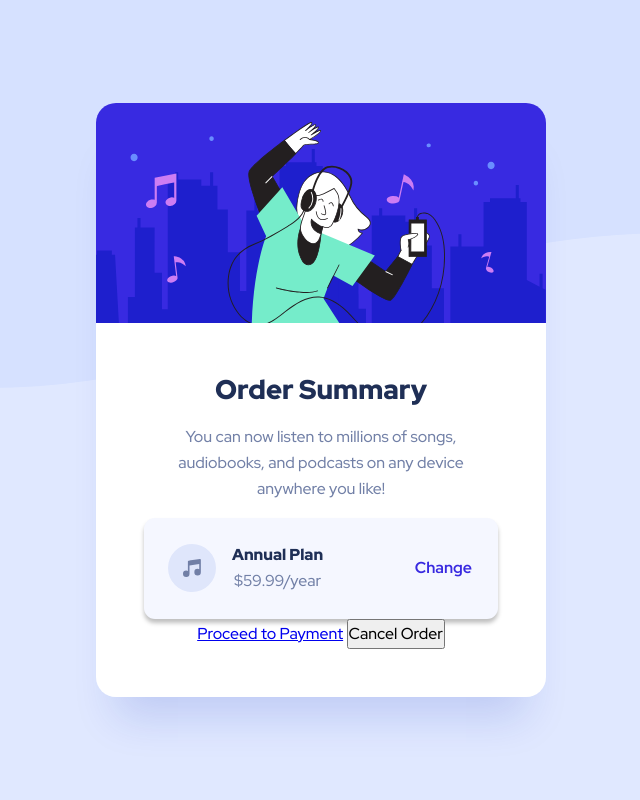
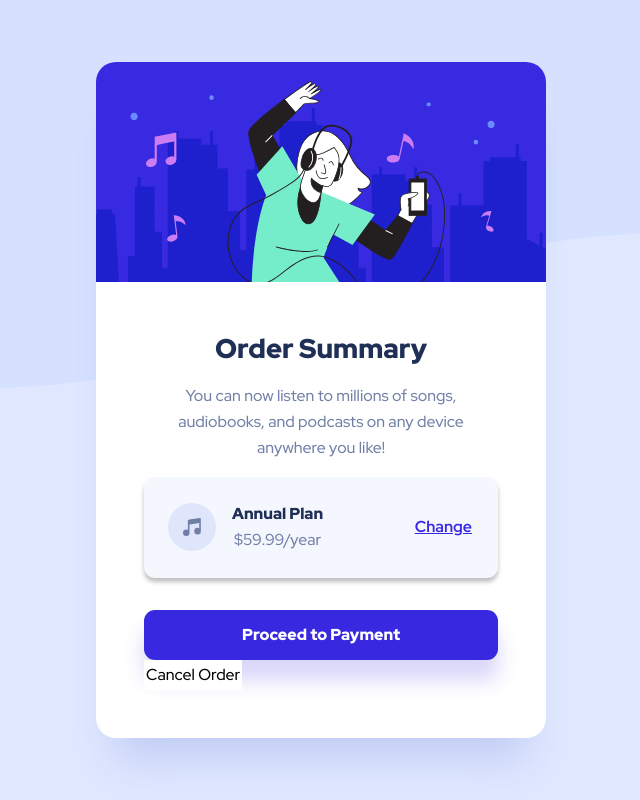
Before and after one commit to dionysia-lemonaki/order-summary-component, a website: page index.html in a window 1280 px wide. Shown: the whole page, without its empty margins (319-959 px from the left). Drawn offline with Linux system fonts and the light colour scheme.

Commit message:
Add proceed link styles and update change button styles

```diff
--- a/style.css
+++ b/style.css
@@ -147,23 +147,48 @@ body {
 }
 
 .btn {
+  display: block;
   cursor: pointer;
+  text-decoration: none;
+  border-color: transparent;
+  background-color: inherit;
 }
 
 .plan .btn--link {
   color: var(--clr-link-primary);
   font-weight: var(--fw-bold);
-  border-color: transparent;
-  background-color: inherit;
+  text-decoration: underline;
 }
 
 .plan .btn--link:hover {
   color: var(--clr-link-hover-primary);
+  text-decoration: none;
 }
 
 .plan .btn--link:focus-visible {
   color: var(--clr-link-hover-primary);
+  text-decoration: none;
   outline: 2px dotted var(--clr-link-hover-primary);
+  outline-offset: 2px;
+}
+
+.btn--primary {
+  margin-block-start: var(--space-300);
+  background-color: var(--clr-btn-bg);
+  color: var(--clr-btn-text);
+  font-weight: var(--fw-black);
+  border-radius: var(--radius-sm);
+  box-shadow: var(--shadow-btn);
+  padding-block: 12px;
+}
+
+.btn--primary:hover {
+  background-color: var(--clr-btn-bg-hover);
+}
+
+.btn--primary:focus-visible {
+  background-color: var(--clr-btn-bg-hover);
+  outline: 2px dotted var(--clr-btn-bg-hover);
   outline-offset: 2px;
 }
 
@@ -186,4 +211,8 @@ body {
     padding: var(--space-300);
     margin-block-start: var(--space-200);
   }
+
+  .btn--primary {
+    margin-block-start: var(--space-400);
+  }
 }
```
